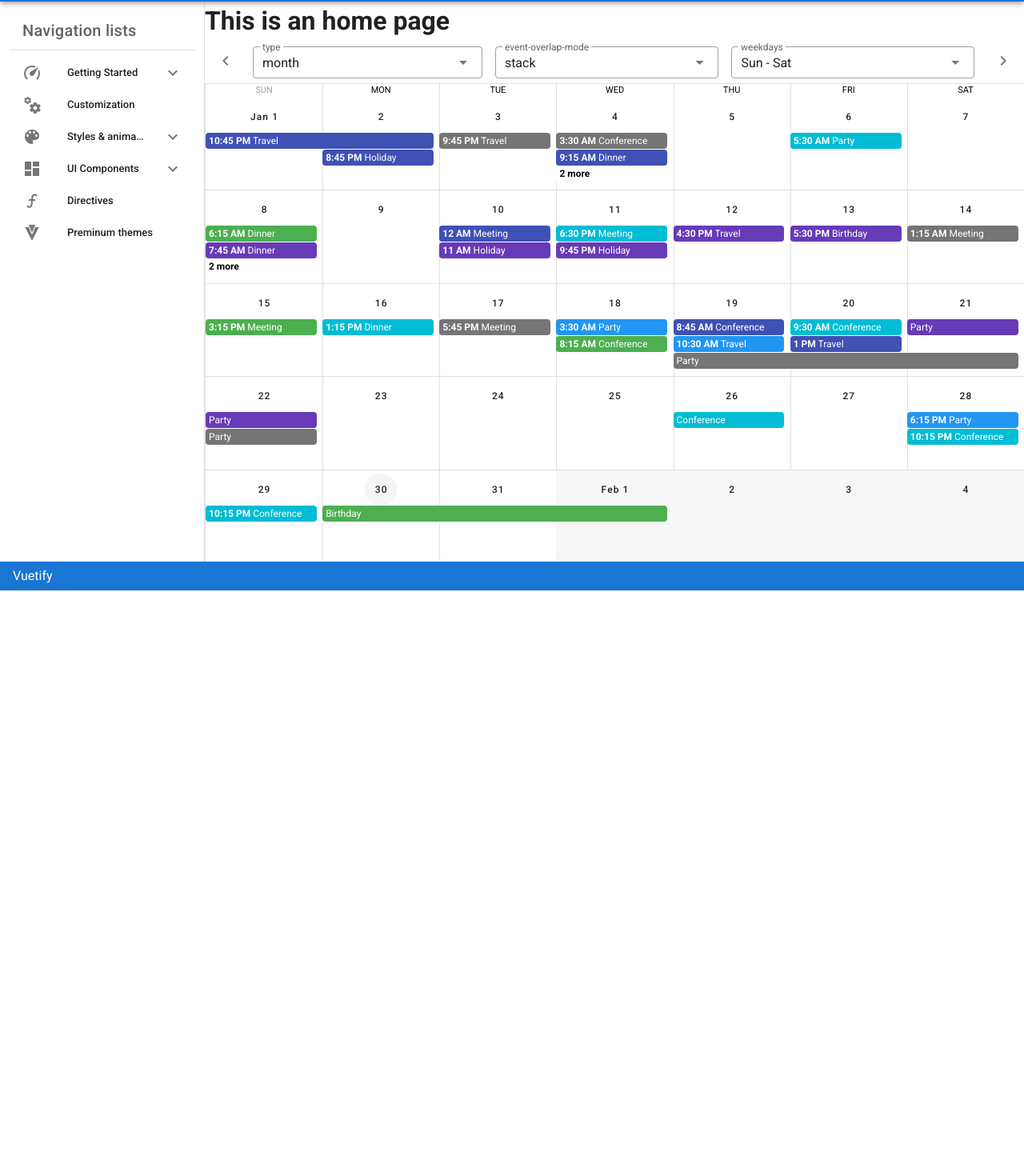
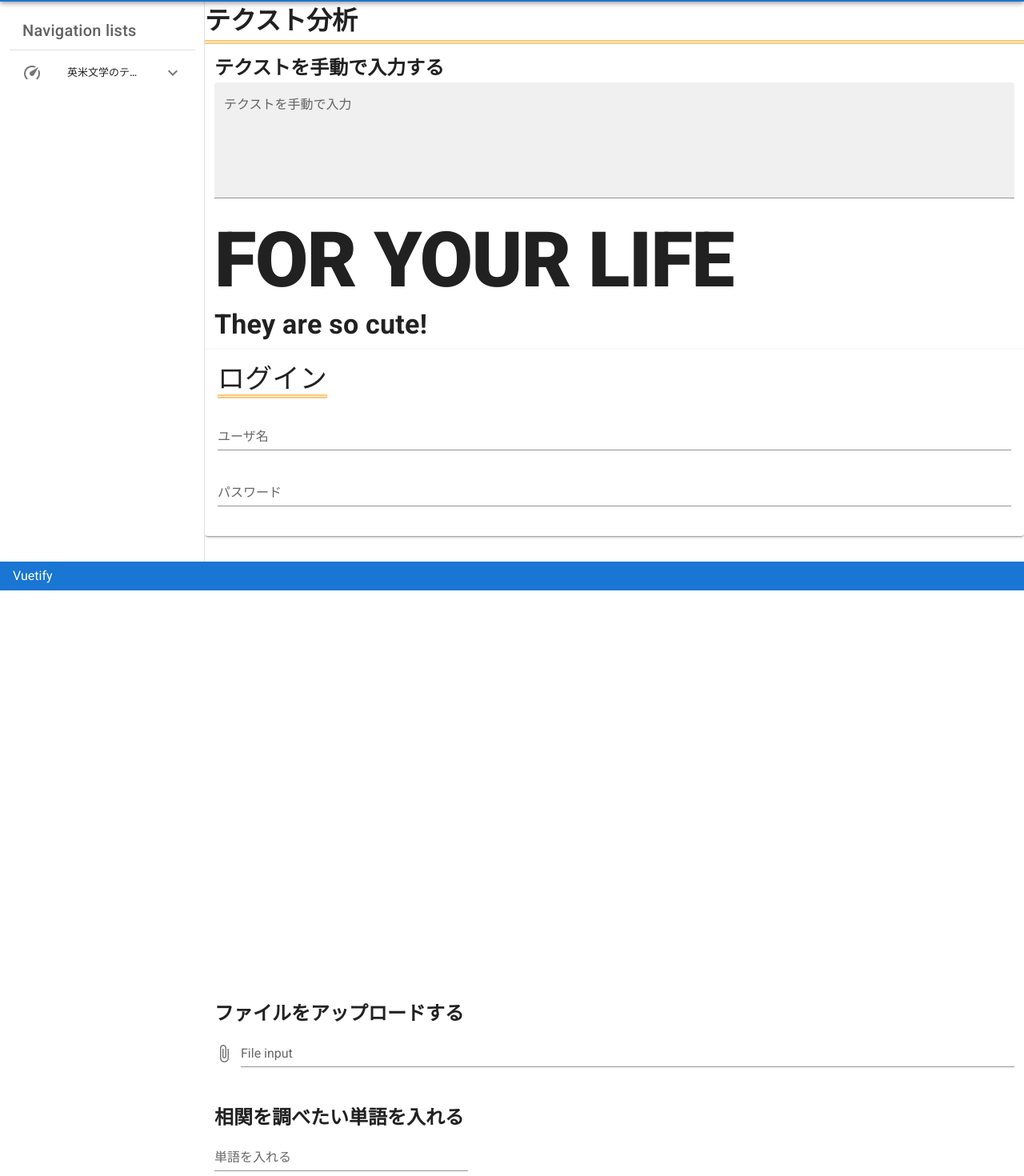
Before and after one commit to yutarotakei/front_prac_2, a Vue app: page / in a window 1280 px wide. Shown: the part 62-1532 px from the top of the page at 80% size. Before the commit the page ends 802 px from the top, so only its background shows below. Built offline with nearby package versions, Linux system fonts and the light colour scheme.

Commit message:
UIを英米文学分析ツール用にやや刷新

```diff
--- a/src/App.vue
+++ b/src/App.vue
@@ -38,13 +38,13 @@
 
     <v-app-bar color="primary" dark app clipped-left>
     <v-app-bar-nav-icon @click="drawer=!drawer"></v-app-bar-nav-icon>
-      <v-toolbar-title>Vuetify</v-toolbar-title>
+      <v-toolbar-title>英米文学テクスト分析ツール</v-toolbar-title>
       <v-spacer></v-spacer>
       <v-toolbar-items>
       <v-btn text>For Enterprise</v-btn>
       <v-menu offset-y>
         <template v-slot:activator="{on}">
-        <v-btn v-on="on" text>Support<v-icon>mdi-menu-down</v-icon></v-btn>
+        <v-btn v-on="on" text>For Private<v-icon>mdi-menu-down</v-icon></v-btn>
         </template>
 
         <v-list>
@@ -82,39 +82,13 @@ export default {
     return{
         drawer: null,
         supports:[
-          {name: 'Consulting and suppourt',icon: 'mdi-vuetify'},
-          {name: 'Discord community',icon: 'mdi-discord'},
-          {name: 'Report a bug',icon: 'mdi-bug'},
-          {name: 'Github issue board',icon: 'mdi-github'},
-          {name: 'Stack overview',icon: 'mdi-stack-overflow'},
+          {name: 'Support',icon: 'mdi-vuetify'},
         ],
         nav_lists:[
           {
-            name: 'Getting Started',
+            name: '英米文学のテクスト分析',
             icon: 'mdi-speedometer',
-            lists:['Quick Start','Pre-made layouts']
-          },
-          {
-            name: 'Customization',
-            icon: 'mdi-cogs'
-          },
-          {
-            name: 'Styles & animations',
-            icon: 'mdi-palette',
-            lists:['Colors','Content','Display']
-          },
-          {
-            name: 'UI Components',
-            icon: 'mdi-view-dashboard',
-            lists:['API explorer','Alerts']
-          },
-          {
-            name: 'Directives',
-            icon: 'mdi-function'
-          },
-          {
-            name: 'Preminum themes',
-            icon: 'mdi-vuetify'
+            lists:[]
           },
         ]
     }
--- a/src/views/Home.vue
+++ b/src/views/Home.vue
@@ -1,124 +1,84 @@
 <template>
   <div class="about">
-    <h1>This is an home page</h1>
+    <h1>テクスト分析  </h1>
 
-    <v-sheet
-      tile
-      height="54"
-      class="d-flex"
+  <v-container fluid>
+    <v-card elevation="0">
+    <h2>テクストを手動で入力する</h2>
+    <v-textarea
+      name="input-7-1"
+      filled
+      label="テクストを手動で入力"
+      auto-grow
+      value=""
+    ></v-textarea>
+    <div class="display-4 font-weight-black text-xs-center mb-3">FOR YOUR LIFE</div>
+          <div class="display-1 font-weight-bold text-xs-center">They are so cute!</div>
+    </v-card>
+  </v-container>
+  <v-app>
+  <v-card>
+    <v-card-title>
+      <h1 class="display-1">ログイン</h1>
+    </v-card-title>
+    <v-card-text>
+      <v-form>
+        <v-text-field label="ユーザ名" />
+        <v-text-field label="パスワード" />
+      </v-form>
+    </v-card-text>
+  </v-card>
+</v-app>
+
+  <v-container>
+    <h2>ファイルをアップロードする</h2>
+    <v-file-input
+    accept="image/*"
+    label="File input"
+  ></v-file-input>
+    </v-container>
+
+
+  <v-container>
+        <h2>相関を調べたい単語を入れる</h2>
+    <v-row
+      justify="space-between"
     >
-      <v-btn
-        icon
-        class="ma-2"
-        @click="$refs.calendar.prev()"
+      <v-col
+        cols="12"
+        md="4"
       >
-        <v-icon>mdi-chevron-left</v-icon>
-      </v-btn>
-      <v-select
-        v-model="type"
-        :items="types"
-        dense
-        outlined
-        hide-details
-        class="ma-2"
-        label="type"
-      ></v-select>
-      <v-select
-        v-model="mode"
-        :items="modes"
-        dense
-        outlined
-        hide-details
-        label="event-overlap-mode"
-        class="ma-2"
-      ></v-select>
-      <v-select
-        v-model="weekday"
-        :items="weekdays"
-        dense
-        outlined
-        hide-details
-        label="weekdays"
-        class="ma-2"
-      ></v-select>
-      <v-spacer></v-spacer>
-      <v-btn
-        icon
-        class="ma-2"
-        @click="$refs.calendar.next()"
-      >
-        <v-icon>mdi-chevron-right</v-icon>
-      </v-btn>
-    </v-sheet>
-    <v-sheet height="600">
-      <v-calendar
-        ref="calendar"
-        v-model="value"
-        :weekdays="weekday"
-        :type="type"
-        :events="events"
-        :event-overlap-mode="mode"
-        :event-overlap-threshold="30"
-        :event-color="getEventColor"
-        @change="getEvents"
-      ></v-calendar>
-    </v-sheet>
+        <v-form ref="form">
+          <v-text-field
+            v-model="model"
+            :counter="max"
+            :rules="rules"
+            label="単語を入れる"
+          ></v-text-field>
+        </v-form>
+      </v-col>
+    </v-row>
+  </v-container>
+
+<v-container>
+ <h2>頻出度順の写真</h2>
+  <v-img
+  lazy-src="https://picsum.photos/id/11/10/6"
+  max-height="300"
+  max-width="414"
+  src="https://picsum.photos/id/11/500/300"
+></v-img>
+</v-container>
 
   </div>
 </template>
 
-<script>
-  export default {
-    data: () => ({
-      type: 'month',
-      types: ['month', 'week', 'day', '4day'],
-      mode: 'stack',
-      modes: ['stack', 'column'],
-      weekday: [0, 1, 2, 3, 4, 5, 6],
-      weekdays: [
-        { text: 'Sun - Sat', value: [0, 1, 2, 3, 4, 5, 6] },
-        { text: 'Mon - Sun', value: [1, 2, 3, 4, 5, 6, 0] },
-        { text: 'Mon - Fri', value: [1, 2, 3, 4, 5] },
-        { text: 'Mon, Wed, Fri', value: [1, 3, 5] },
-      ],
-      value: '',
-      events: [],
-      colors: ['blue', 'indigo', 'deep-purple', 'cyan', 'green', 'orange', 'grey darken-1'],
-      names: ['Meeting', 'Holiday', 'Dinner', 'Travel', 'Event', 'Birthday', 'Conference', 'Party'],
-    }),
-    methods: {
-      getEvents ({ start, end }) {
-        const events = []
 
-        const min = new Date(`${start.date}T00:00:00`)
-        const max = new Date(`${end.date}T23:59:59`)
-        const days = (max.getTime() - min.getTime()) / 86400000
-        const eventCount = this.rnd(days, days + 20)
+<style scoped>
+h1 {
+  /*線の種類（二重線）太さ 色*/
+  border-bottom: double 5px #FFC778;
+}
 
-        for (let i = 0; i < eventCount; i++) {
-          const allDay = this.rnd(0, 3) === 0
-          const firstTimestamp = this.rnd(min.getTime(), max.getTime())
-          const first = new Date(firstTimestamp - (firstTimestamp % 900000))
-          const secondTimestamp = this.rnd(2, allDay ? 288 : 8) * 900000
-          const second = new Date(first.getTime() + secondTimestamp)
 
-          events.push({
-            name: this.names[this.rnd(0, this.names.length - 1)],
-            start: first,
-            end: second,
-            color: this.colors[this.rnd(0, this.colors.length - 1)],
-            timed: !allDay,
-          })
-        }
-
-        this.events = events
-      },
-      getEventColor (event) {
-        return event.color
-      },
-      rnd (a, b) {
-        return Math.floor((b - a + 1) * Math.random()) + a
-      },
-    },
-  }
-</script>
+</style>
```
